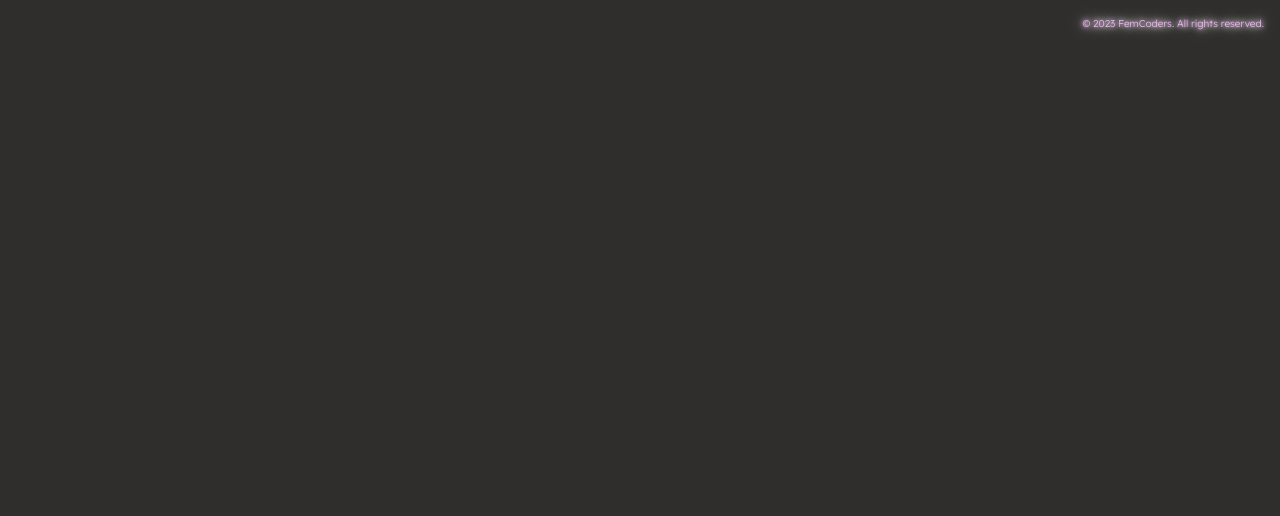
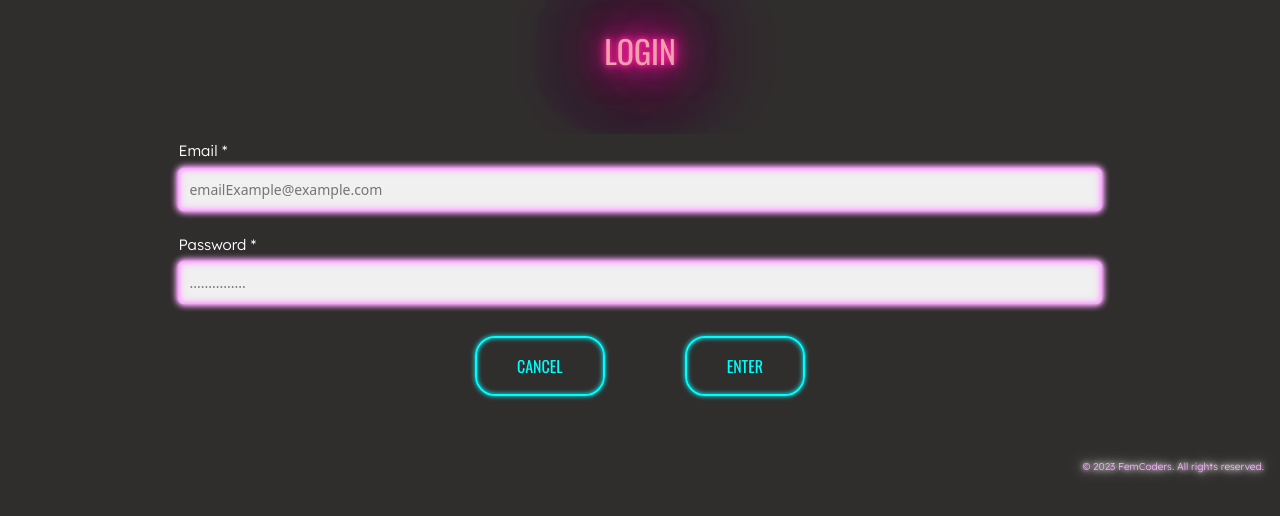
Before and after one commit to pohengchan/GBPianoStudio, a React (Create React App) app in the folder frontend-pianoclasses/: page /Login in a window 1280 px wide. Shown: the top 516 px of the page. Built offline with nearby package versions, Linux system fonts and the light colour scheme.

Commit message:
login front

```diff
--- /dev/null
+++ b/frontend-pianoclasses/src/components/LoginForm.jsx
@@ -0,0 +1,46 @@
+import React from 'react';
+import { useForm } from 'react-hook-form';
+import '../index.css';
+
+
+
+    const Login = () => {
+
+        const { register, handleSubmit, formState: { errors } } = useForm();
+        const onSubmit = data => console.log(data);
+        console.log(errors);
+
+    return <div>
+
+        <h1 className='h1-register'>LOGIN</h1>
+        <form onSubmit={handleSubmit(onSubmit)}className='form-react'>
+            <div className='form-control'>
+                <label>Email *</label>
+                <input type="text"placeholder="emailExample@example.com" {...register('email', {
+                    required: true ,
+                    pattern:/^[^\s@]+@[^\s@]+\.[^\s@]+$/i
+                })} />
+                {errors.email?.type === 'pattern' && <p>This is not a valid email</p>}
+            </div>
+
+            <div className='form-control'>
+                <label>Password *</label>
+                <input type="password"placeholder="..............." {...register('password',{
+                    required: true,
+                    maxLength: 8
+                })} />
+                {errors.password?.type === 'required' && <p>Password is required</p>}
+                {errors.password?.type === 'maxLength' &&
+    <p>Password cannot have less than 8 characters</p>}
+            </div>
+            <div className="buttons">
+            <button type='submit'>CANCEL</button>
+            <button type='submit'>ENTER</button>
+            </div>
+        </form>
+    </div>
+
+    }
+
+
+export default Login
--- a/frontend-pianoclasses/src/index.css
+++ b/frontend-pianoclasses/src/index.css
@@ -4,9 +4,9 @@
 @import './styles/textborder.css';
 @import './styles/piano.css';
 @import './styles/NavbarStyle.css';
+@import './styles/formSignUp.css';
+@import './styles/loginForm.css';
 
-/* @import '../styles/main.css'; */
-@import './styles/formSignUp.css';
   *{
       margin: 0;
       padding: 0;
--- a/frontend-pianoclasses/src/pages/Login.jsx
+++ b/frontend-pianoclasses/src/pages/Login.jsx
@@ -1,9 +1,11 @@
 import React from 'react';
 import Footer from '../components/Footer';
+import LoginForm from '../components/LoginForm';
 
 function Login() {
     return (
         <>
+        <LoginForm/>
         <Footer/>
        </>
     )
```
Also changed, not shown: frontend-pianoclasses/src/styles/loginForm.css (added).
